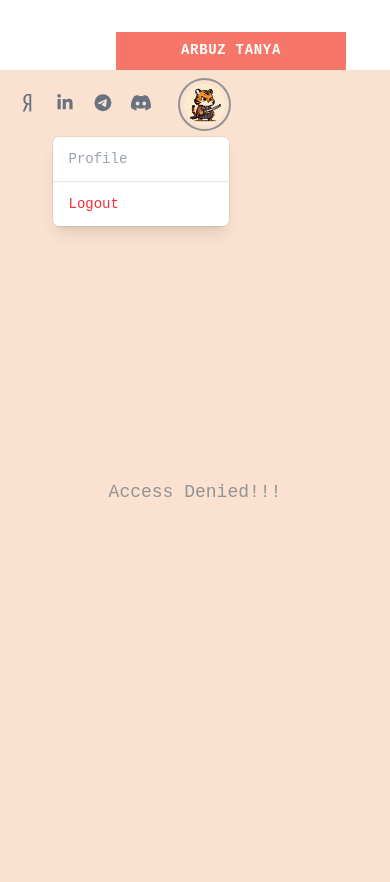
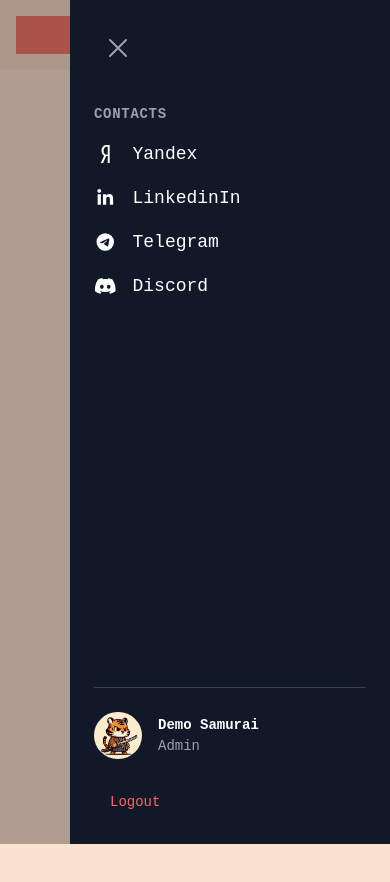
Before and after one commit to devforthewin/folio-metrics, a Next.js app: page /admin in a window 390 px wide. Both pictures are taken after a click on the button "Open menu". Shown: the top 882 px of the page. Built offline with nearby package versions, Linux system fonts and the light colour scheme; no server answers.

Commit message:
feat(ui): add mobile menu

```diff
--- a/src/components/admin/AdminHeader.tsx
+++ b/src/components/admin/AdminHeader.tsx
@@ -1,6 +1,6 @@
 'use client'
 
-import { Fragment } from 'react'
+import { Fragment, useState } from 'react'
 import { faDiscord, faLinkedinIn, faTelegramPlane, faYandex } from '@fortawesome/free-brands-svg-icons'
 import { FontAwesomeIcon } from '@fortawesome/react-fontawesome'
 import { Menu, MenuItem, Transition, MenuItems, MenuButton } from '@headlessui/react'
@@ -9,40 +9,35 @@ import Image from 'next/image'
 import { signOut } from 'next-auth/react'
 
 import myAdminAva from '@/assets/images/jap.png'
+import MobileMenu from '@/components/ui/MobileMenu'
 
 export default function AdminHeader() {
+  const [isMenuOpen, setIsMenuOpen] = useState(false)
   return (
+    <>
       <header
-      className="sticky top-0 z-50 w-full h-[70px] px-4 py-8 mx-auto
-      flex max-w-full select-none flex flex-col lg:flex-row justify-center
-      lg:bg-[#F6D8C2]
-      "
+        className="sticky top-0 z-50 w-full h-[70px] bg-[#F6D8C2] px-4"
       >
-      <div className="w-full h-full max-w-[1276px] mx-auto flex flex-col lg:flex-row justify-between">
+        <div className="w-full h-full max-w-[1276px] mx-auto flex items-center">
+
+          {/*DESKTOP VERSION*/}
+          <div className="hidden md:flex w-full items-center justify-between">
 
             {/*Left block*/}
-        <div className="w-full lg:flex-[0_0_30%] flex items-center justify-end px-[1.75rem] md:px-[3.5rem]">
-          <div className="flex flex-col items-end justify-between text-right w-full">
-            {/*Text Logo*/}
             <h2
               className="
             w-[230px] h-[38px]
-            text-md font-bold tracking-wider uppercase text-[#FFFFFF] text-center
-            py-2
-            bg-[#F67769]">
+            text-md font-bold uppercase text-[#FFFFFF] text-center
+            py-2 bg-[#F67769]">
               Arbuz Tanya
             </h2>
-          </div>
-        </div>
 
             {/*Right Block*/}
             <div
-          className={
-            'flex flex-row gap-7 items-center xl:max-w-[1112px] 3xl:max-w-[1422px]'
-          }
+              className="flex items-center gap-3 sm:gap-4"
             >
               {/*Socials Buttons*/}
-          <div className="flex justify-center space-x-4 my-6">
+              <div className="flex items-center gap-3 sm:gap-4">
                 <a
                   href="https://mail.yandex.ru/compose?to=arbuztatiana@yandex.ru"
                   target="_blank"
@@ -128,12 +123,12 @@ export default function AdminHeader() {
                       </MenuItem>
                       <div className="border-t border-gray-200 my-1"/>
                       <MenuItem>
-                    {({ active }) => (
+                        {({active}) => (
                           <button
                             className={`${
                               active ? 'bg-red-100 text-red-600' : 'text-red-500'
                             } block w-full px-4 py-2 text-sm text-left`}
-                        onClick={() => signOut({ callbackUrl: '/' })} // Logout and redirect to main
+                            onClick={() => signOut({callbackUrl: '/'})} // Logout and redirect to main
                           >
                             Logout
                           </button>
@@ -144,8 +139,42 @@ export default function AdminHeader() {
                 </Transition>
               </Menu>
             </div>
+          </div>
+
+          {/*MOBILE VERSION*/}
+          <div className="flex md:hidden w-full items-center justify-between">
+            <h2
+              className="
+            w-[230px] h-[38px]
+            text-md font-bold uppercase text-[#FFFFFF] text-center
+            py-2 bg-[#F67769]">
+              Arbuz Tanya
+            </h2>
+            <button
+              onClick={() => setIsMenuOpen(true)}
+              className="p-2 text-gray-800 transition hover:text-black focus:outline-none"
+              aria-label="Open menu"
+            >
+              <svg
+                xmlns="http://www.w3.org/2000/svg" fill="none"
+                viewBox="0 0 24 24" strokeWidth={1.5}
+                stroke="currentColor" className="w-8 h-8">
+                <path
+                  strokeLinecap="round" strokeLinejoin="round"
+                  d="M3.75 6.75h16.5M3.75 12h16.5m-16.5 5.25h16.5"/>
+              </svg>
+            </button>
+          </div>
 
         </div>
       </header>
+      <MobileMenu
+        isOpen={isMenuOpen}
+        onClose={() => setIsMenuOpen(false)}
+        socials={{ faYandex, faLinkedinIn, faTelegramPlane, faDiscord }}
+        user={{ name: 'Demo Samurai', avatar: myAdminAva }}
+        onLogout={() => signOut({ callbackUrl: '/' })}
+      />
+    </>
   )
 }
--- /dev/null
+++ b/src/components/ui/MobileMenu.jsx
@@ -0,0 +1,104 @@
+'use client'
+
+import { Fragment } from 'react'
+import Image from 'next/image'
+import { FontAwesomeIcon } from '@fortawesome/react-fontawesome'
+import { Transition, Dialog } from '@headlessui/react' // Используем Headless UI для доступности (accessibility)
+
+export default function MobileMenu({ isOpen, onClose, socials, user, onLogout }) {
+  const socialLinks = [
+    { icon: socials.faYandex, href: 'https://mail.yandex.ru/compose?to=arbuztatiana@yandex.ru', text: 'Yandex' },
+    { icon: socials.faLinkedinIn, href: 'https://www.linkedin.com/in/tanya-arbuz-187199221', text: 'LinkedinIn' },
+    { icon: socials.faTelegramPlane, href: 'https://t.me/tanya_arbuz', text: 'Telegram' },
+    { icon: socials.faDiscord, href: 'https://discord.gg/z6mj7JNBaw', text: 'Discord' },
+  ]
+
+  return (
+    <Transition show={isOpen} as={Fragment}>
+      <Dialog onClose={onClose} className="relative z-50">
+        {/* Darkening back */}
+        <Transition.Child
+          as={Fragment}
+          enter="ease-out duration-300"
+          enterFrom="opacity-0"
+          enterTo="opacity-100"
+          leave="ease-in duration-200"
+          leaveFrom="opacity-100"
+          leaveTo="opacity-0"
+        >
+          <div className="fixed inset-0 bg-black/30" aria-hidden="true" />
+        </Transition.Child>
+
+        {/* Menu panel */}
+        <Transition.Child
+          as={Fragment}
+          enter="transition ease-in-out duration-300 transform"
+          enterFrom="translate-x-full"
+          enterTo="translate-x-0"
+          leave="transition ease-in-out duration-300 transform"
+          leaveFrom="translate-x-0"
+          leaveTo="translate-x-full"
+        >
+          <Dialog.Panel className="fixed top-0 right-0 flex flex-col w-full h-full max-w-xs p-6 bg-[#111827] text-white">
+            {/* Top part: close and logo */}
+            <div className="flex items-center justify-between mb-8">
+              <button
+                onClick={onClose}
+                className="p-2 text-gray-400 transition hover:text-white focus:outline-none"
+                aria-label="Close menu"
+              >
+                <svg
+                  xmlns="http://www.w3.org/2000/svg" fill="none"
+                  viewBox="0 0 24 24" strokeWidth={1.5}
+                  stroke="currentColor" className="w-8 h-8">
+                  <path
+                    strokeLinecap="round" strokeLinejoin="round"
+                    d="M6 18L18 6M6 6l12 12" />
+                </svg>
+              </button>
+            </div>
+
+            {/* Navigation and socials */}
+            <nav className="flex flex-col flex-grow gap-4">
+              <span className="text-sm font-semibold tracking-wider text-gray-400 uppercase">
+                Contacts
+              </span>
+              {socialLinks.map((link, index) => (
+                <a
+                  key={index}
+                  href={link.href}
+                  target="_blank"
+                  rel="noopener noreferrer"
+                  className="flex items-center gap-4 p-3 -m-3 text-lg rounded-lg hover:bg-white/10"
+                >
+                  <FontAwesomeIcon icon={link.icon} className="w-6 h-6" />
+                  {link.text}
+                </a>
+              ))}
+            </nav>
+
+            {/* Bottom part: profile and close */}
+            <div className="pt-6 mt-6 border-t border-gray-700">
+              <div className="flex items-center gap-4 mb-4">
+                <Image
+                  src={user.avatar} alt="User Avatar"
+                  width={48} height={48}
+                  className="rounded-full" />
+                <div>
+                  <div className="font-semibold">{user.name}</div>
+                  <div className="text-sm text-gray-400">Admin</div>
+                </div>
+              </div>
+              <button
+                onClick={onLogout}
+                className="w-full px-4 py-2 text-sm font-medium text-left text-red-400 rounded-lg hover:bg-red-500/20"
+              >
+                Logout
+              </button>
+            </div>
+          </Dialog.Panel>
+        </Transition.Child>
+      </Dialog>
+    </Transition>
+  )
+}
```
Lines whose indentation alone changed are shown as unchanged.
